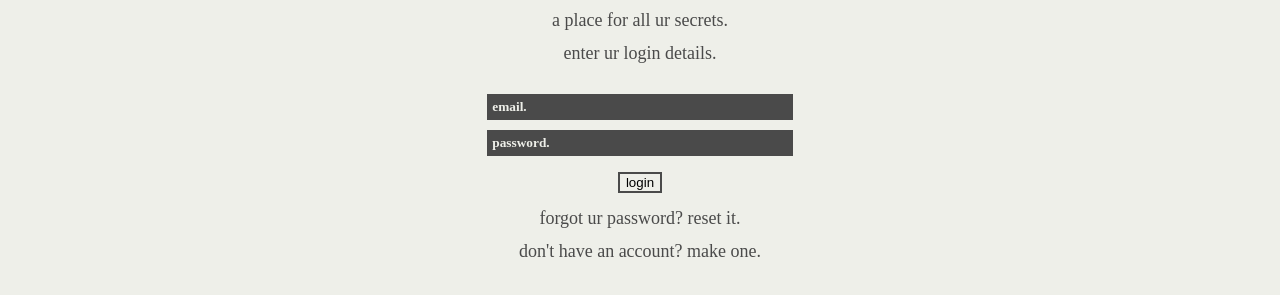
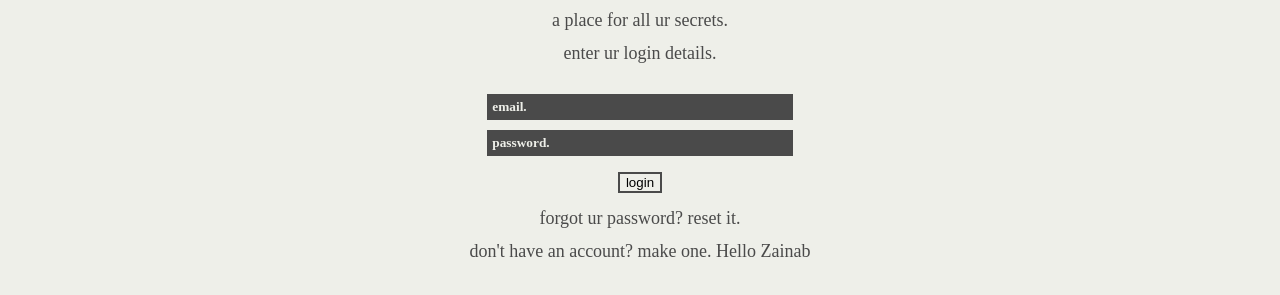
Before and after one commit to zainabh4san/.ursecrets_, a plain HTML site: page frontend/home.html in a window 1280 px wide. Shown: the part 371-666 px from the top of the page. Drawn offline with Linux system fonts and the light colour scheme.

Commit message:
Zainab does this work

```diff
--- a/frontend/home.html
+++ b/frontend/home.html
@@ -46,7 +46,7 @@
   </form>
     <div class="login-container-to-pages">
       <p>forgot ur password? <a href="forgot-pass.html" id="reset-password-page">reset it.</a></p>
-      <p>don't have an account? <a href="signup.html" id="signup-page">make one.</a></p>
+      <p>don't have an account? <a href="signup.html" id="signup-page">make one. Hello Zainab</a></p>
     </div>
   </div>
 </body>
```
